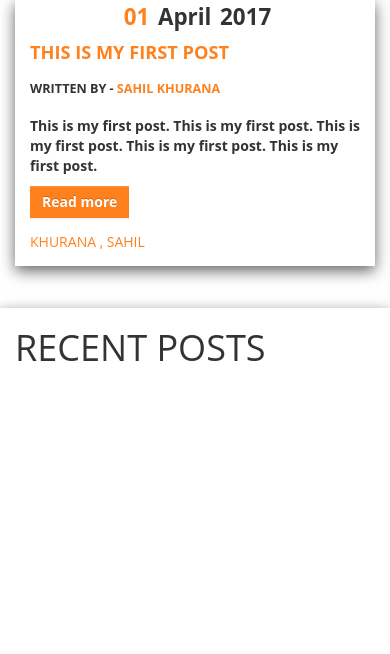
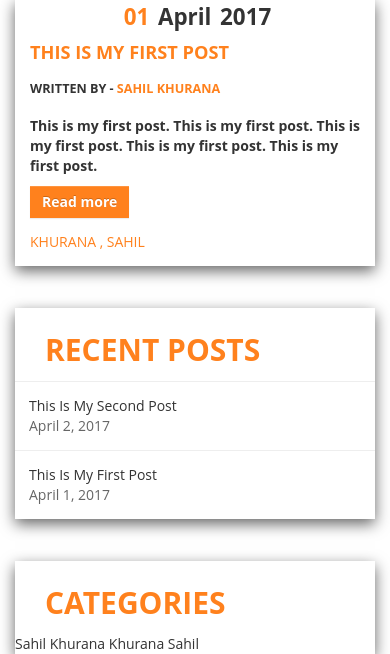
Before and after one commit to sahilkhurana19/MyBlog, a Django app: page / in a window 390 px wide. Shown: the part 1637-2291 px from the top of the page. Before the commit the page ends 1998 px from the top, so only its background shows below. Run offline with Django 3.2, Linux system fonts and the light colour scheme; data comes from the database, SQL or seed files in the repository; some libraries are stand-ins or nearby versions.

Commit message:
Added right cards partially

```diff
--- a/blog/static/blog/css/main.css
+++ b/blog/static/blog/css/main.css
@@ -98,6 +98,8 @@ body {
       color: #ff811d; }
   .shCard .shText {
     font-weight: bold; }
+    .shCard .shText strong {
+      color: #ff811d; }
   .shCard .btn-warning {
     color: white;
     background-color: #ff811d;
@@ -111,6 +113,13 @@ body {
     padding-top: 1em;
     padding-bottom: 1em;
     color: #ff811d; }
+  .shCard .rightCard {
+    color: #ff811d;
+    padding: 5px 1em;
+    font-weight: bold; }
+  .shCard .recentPosts {
+    border-top: 1px solid #eee;
+    padding: 1em; }
 
 @media only screen and (max-width: 768px) {
   .dateInliner {
--- a/blog/static/blog/sass/main.scss
+++ b/blog/static/blog/sass/main.scss
@@ -137,7 +137,10 @@ body {
 		}
 	}
 	.shText {
-		font-weight: bold
+		font-weight: bold;
+		strong {
+			color: $blog-orange;
+		}
 	}
 	.btn-warning {
 		color: white;
@@ -153,6 +156,15 @@ body {
 		padding-top: 1em;
 		padding-bottom: 1em;
 		color: $blog-orange;
+	}
+	.rightCard {
+		color: $blog-orange;
+		padding: 5px 1em;
+		font-weight: bold;
+	}
+	.recentPosts {
+		border-top: 1px solid #eee;
+		padding: 1em;
 	}
 }
 
--- a/blog/templates/blog/base.html
+++ b/blog/templates/blog/base.html
@@ -109,10 +109,27 @@
 					{% endblock %}
 
 			</div>
-			<div class="col-md-offset-1 col-lg-offset-1 col-sm-offset-1 col-md-3 col-lg-3 col-sm-4 col-xs-12 shCard">
-				<h1>
+			<div class="col-md-offset-1 col-lg-offset-1 col-sm-offset-1 col-md-3 col-lg-3 col-sm-4 col-xs-12 ">
+				<div class="row shCard">
+				<h2 class="rightCard">
 					RECENT POSTS
-				</h1>
+				</h2>
+				{% for post in latest_posts %}
+					<div class="recentPosts">
+						{{ post.title|title }}
+						<br>
+						<span style="color: #666">{{ post.published_date|date }}</span>
+					</div>
+				{% endfor %}
+				</div>
+				<div class="row shCard">
+					<h2 class="rightCard">
+						CATEGORIES
+					</h2>
+					{% for tag in tags %}
+						{{ tag.name }}
+					{% endfor %}
+				</div>
 			</div>
 		</div>
 	</div>
```
Also changed, not shown: 1 other file.
